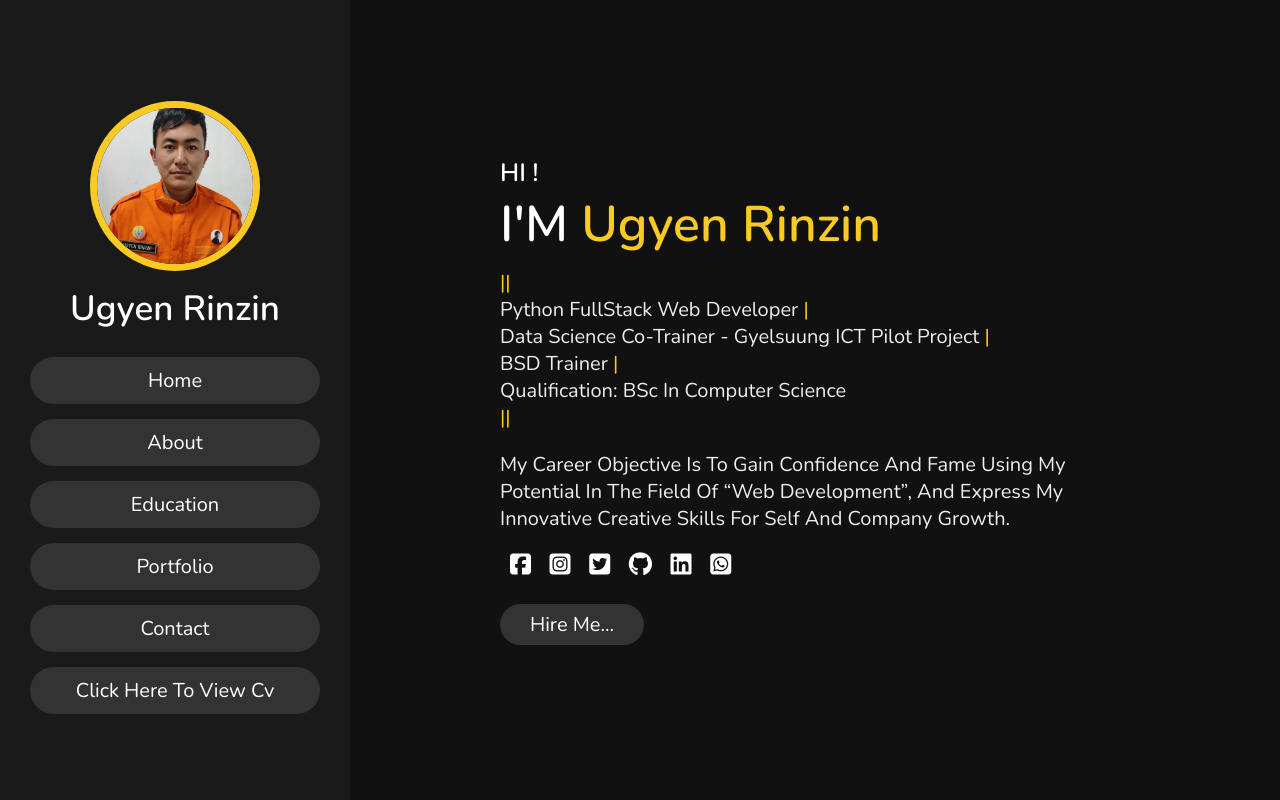
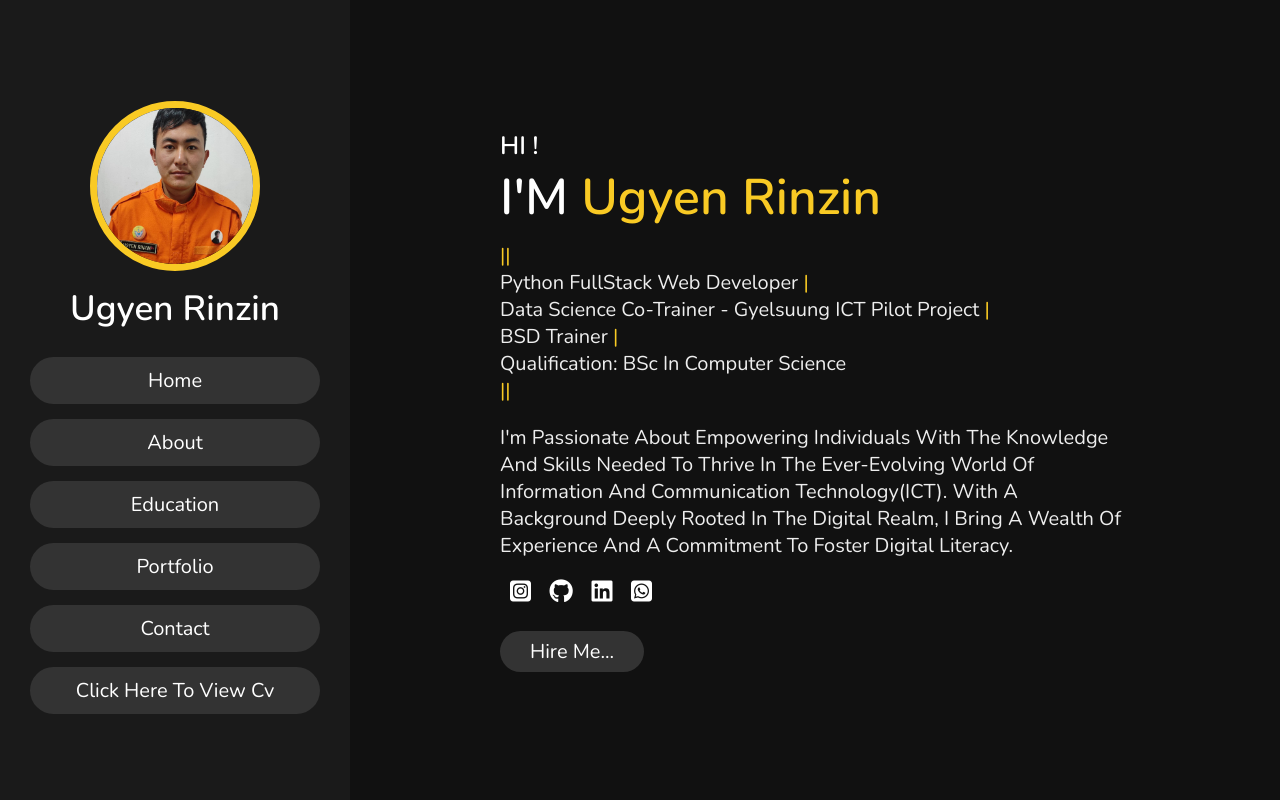
Before and after one commit to Ugyen-Rinzin/resume, a plain HTML site: page index.html in a window 1280 px wide. Shown: the top 800 px of the page. Drawn offline with nearby package versions, Linux system fonts and the light colour scheme.

Commit message:
Update index.html

```diff
--- a/index.html
+++ b/index.html
@@ -50,14 +50,13 @@
             Qualification: BSc in Computer Science <br>
             <span style="color:#f9ca24;">||</span></p>
         <p>
-            My Career Objective is to gain confidence and fame using my potential in the field of “Web Development”, and
-            express my innovative creative skills for self and company growth.
+            I'm passionate about empowering individuals with the knowledge and skills needed to thrive in the ever-evolving world of information
+            and Communication Technology(ICT). With a background deeply rooted in the digital realm, I bring a wealth of experience and a commitment
+            to foster digital literacy.
         </p>
 
         <div class="social">
-            <i class="fa-brands fa-facebook-square"></i>&nbsp;&nbsp;&nbsp;
             <i class="fa-brands fa-instagram-square"></i>&nbsp;&nbsp;&nbsp;
-            <i class="fa-brands fa-twitter-square"></i>&nbsp;&nbsp;&nbsp;
             <i class="fa-brands fa-github"></i>&nbsp;&nbsp;&nbsp;
             <i class="fa-brands fa-linkedin"></i>&nbsp;&nbsp;&nbsp;
             <i class="fa-brands fa-square-whatsapp"></i>
```
